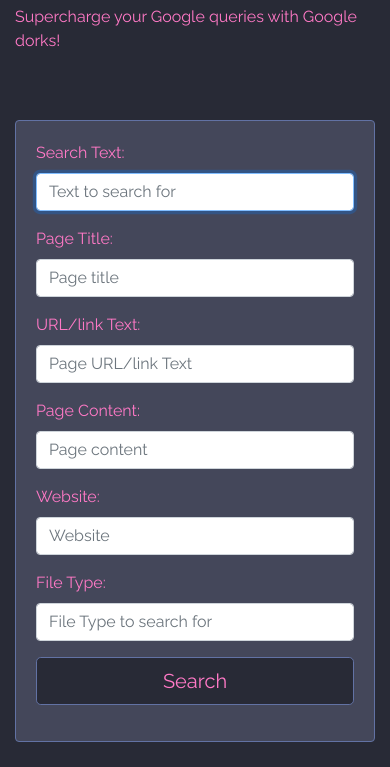
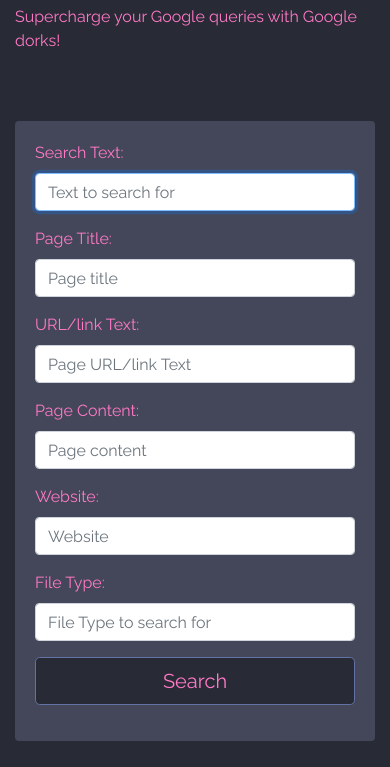
Before and after one commit to AwesomeIronman/dorks-engine, a website built with Parcel: page src/index.html in a window 390 px wide. Shown: the part 77-844 px from the top of the page. Built offline with nearby package versions, Linux system fonts and the light colour scheme.

Commit message:
Add font-stack variable and try remove card on mobile

```diff
--- a/src/index.html
+++ b/src/index.html
@@ -29,7 +29,7 @@
       <div class="col-sm-12 col-md-10 my-auto">
 
         <!-- Card div -->
-        <div class="card card-block">
+        <div class="card p-lg-3 p-0">
           <div class="card-body">
 
             <div class="row">
--- a/src/styles/main.scss
+++ b/src/styles/main.scss
@@ -3,14 +3,22 @@
 $body-color: #ff79c6;
 $secondary: #44475a;
 
+@import url('https://fonts.googleapis.com/css?family=Raleway&display=swap');
+$font-stack: 'Raleway',
+sans-serif;
+
 @import "node_modules/bootstrap/scss/bootstrap";
-
-@import url('https://fonts.googleapis.com/css?family=Raleway&display=swap');
 
 $third: #6272a4;
 
 body {
-  font-family: 'Raleway', sans-serif;
+  font-family: $font-stack;
+}
+
+@media (max-width:992px) {
+  .card {
+    border-width: 0;
+  }
 }
 
 #row {
```
